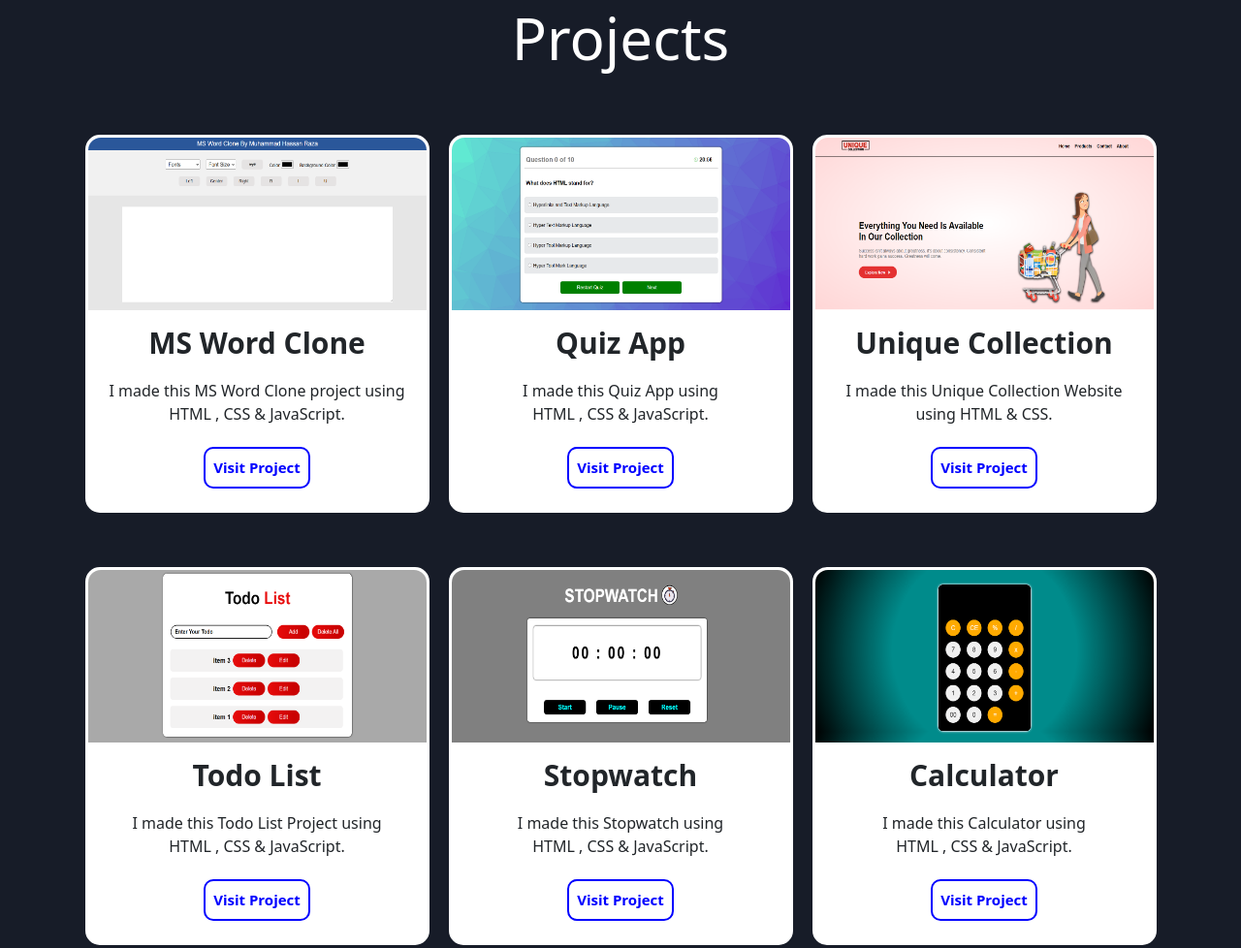
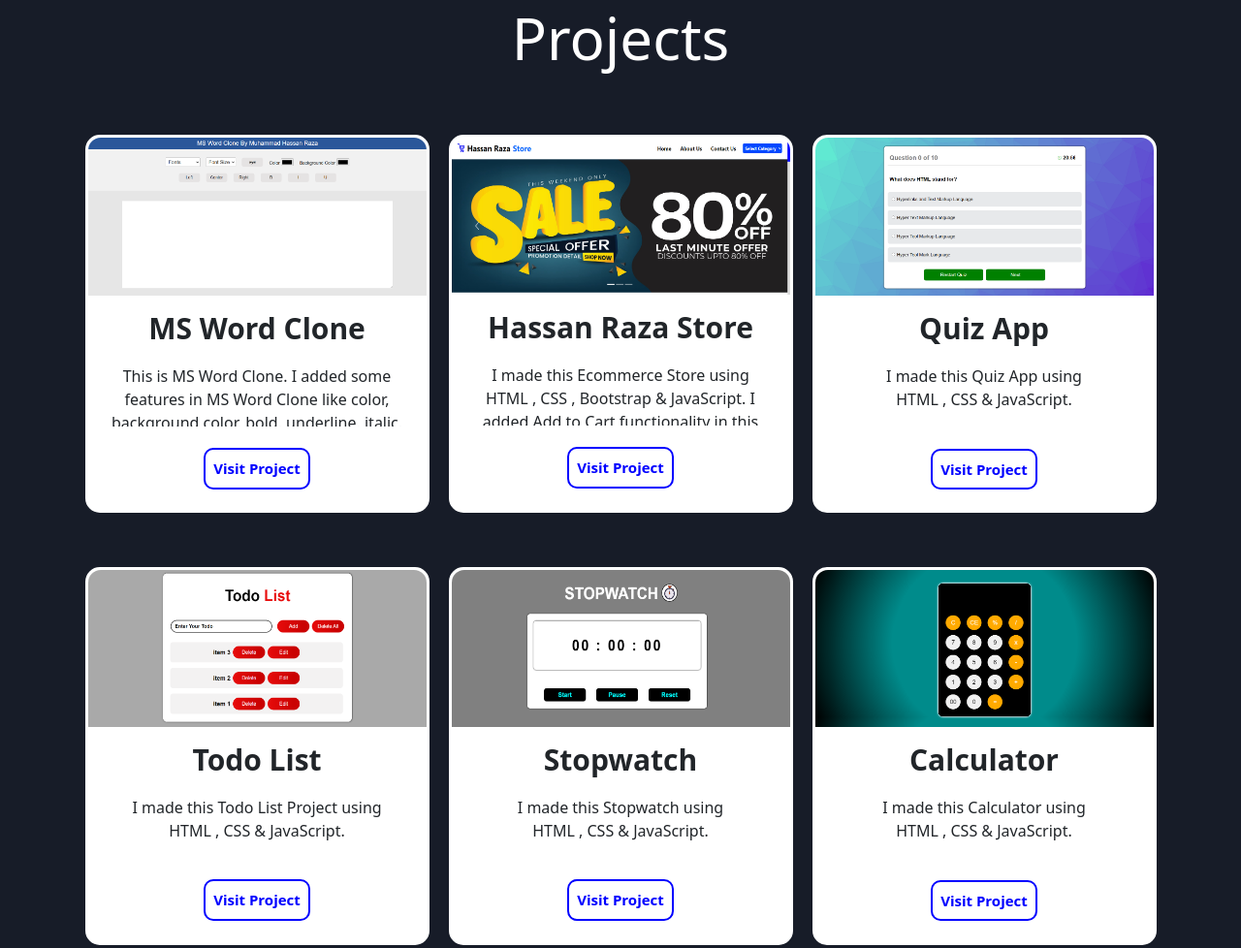
Before and after one commit to MuhammadHassanRaza25/My-Portfolio-Website, a plain HTML site: page index.html in a window 1280 px wide. Shown: the part 2248-3226 px from the top of the page at 97% size. Drawn offline with nearby package versions, Linux system fonts and the light colour scheme.

Commit message:
My Portfolio

```diff
--- a/index.html
+++ b/index.html
@@ -4,6 +4,7 @@
     <meta charset="UTF-8">
     <meta name="viewport" content="width=device-width, initial-scale=1.0">
     <title>Muhammad Hassan Raza Portfolio</title>
+    <link rel="icon" href="images/mylogo.png" type="image/x-icon">
     <link href="https://cdn.jsdelivr.net/npm/bootstrap@5.3.3/dist/css/bootstrap.min.css" rel="stylesheet" integrity="sha384-QWTKZyjpPEjISv5WaRU9OFeRpok6YctnYmDr5pNlyT2bRjXh0JMhjY6hW+ALEwIH" crossorigin="anonymous">
     <link rel="stylesheet" href="https://cdn.jsdelivr.net/npm/bootstrap-icons@1.11.3/font/bootstrap-icons.min.css">
     <link rel="stylesheet" href="style.css">
@@ -130,28 +131,28 @@
         <img src="images/ms word clone.png" class="card-img-top" alt="...">
         <div class="card-body">
           <h5 class="card-title">MS Word Clone</h5>
-          <p class="card-text">I made this MS Word Clone project using HTML , CSS & JavaScript.</p>
+          <p class="card-text">This is MS Word Clone. I added some features in MS Word Clone like color, background color, bold, underline, italic, line-through & text alignment.</p>
           <a href="https://muhammadhassanraza25.github.io/MS-Word-Clone-JS/" target="_blank" class="btn btn-primary">Visit Project</a>
         </div>
       </div>
 
       <!-- row1 card 2 -->
       <div class="card" style="width: 18rem;">
-        <img src="images/quiz app.png" class="card-img-top" alt="...">
+        <img src="images/storeimg1.png" class="card-img-top" alt="...">
         <div class="card-body">
-          <h5 class="card-title">Quiz App</h5>
-          <p class="card-text">I made this Quiz App using <br> HTML , CSS & JavaScript.</p>
-          <a href="https://muhammadhassanraza25.github.io/Quiz-App/" target="_blank" class="btn btn-primary">Visit Project</a>
+          <h5 class="card-title">Hassan Raza Store</h5>
+          <p class="card-text">I made this Ecommerce Store using <br> HTML , CSS , Bootstrap & JavaScript. I added Add to Cart functionality in this store.</p>
+          <a href="https://muhammadhassanraza25.github.io/Hassan-Raza-Store/" target="_blank" class="btn btn-primary">Visit Project</a>
         </div>
       </div>
 
      <!-- row1 card 3 -->
      <div class="card" style="width: 18rem;">
-       <img src="images/unique collection img.png" class="card-img-top" alt="...">
+       <img src="images/quiz app.png" class="card-img-top" alt="...">
        <div class="card-body">
-          <h5 class="card-title">Unique Collection</h5>
-          <p class="card-text">I made this Unique Collection Website using HTML & CSS.</p>
-          <a href="https://muhammadhassanraza25.github.io/Unique-Collection-Website/" target="_blank" class="btn btn-primary">Visit Project</a>
+          <h5 class="card-title">Quiz App</h5>
+          <p class="card-text">I made this Quiz App using <br> HTML , CSS & JavaScript.</p>
+          <a href="https://muhammadhassanraza25.github.io/Quiz-App/" target="_blank" class="btn btn-primary">Visit Project</a>
         </div>
       </div>
   </div>
--- a/style.css
+++ b/style.css
@@ -268,6 +268,11 @@
 }
 .PROJECTCARDS .card-text{
     font-weight: 500;
+    height: 8vh;
+    overflow: scroll;
+}
+.PROJECTCARDS .card-text::-webkit-scrollbar{
+    display: none;
 }
 .projectcardsrow1{
     display: flex;
```
Also changed, not shown: images/mylogo.png (added), images/storeimg1.png (added), images/unique collection img.png (deleted).
